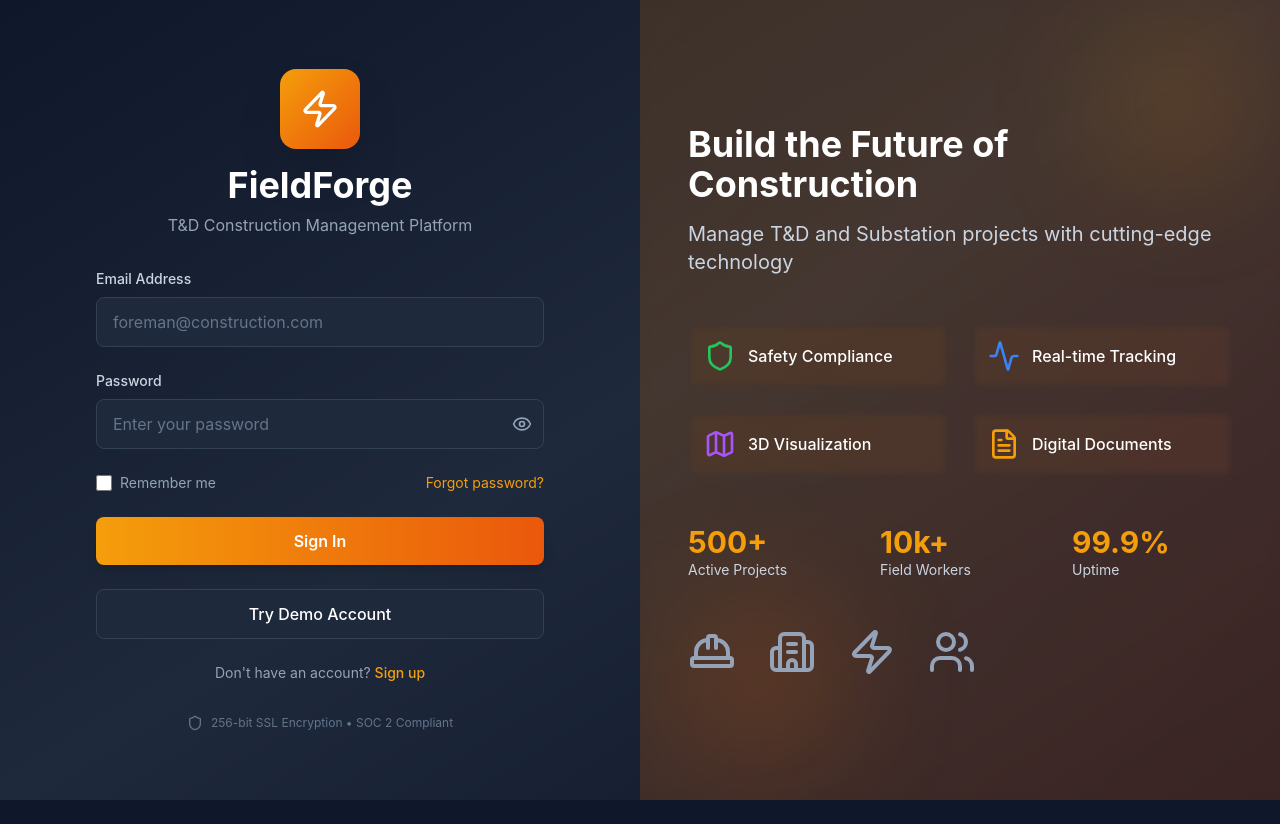
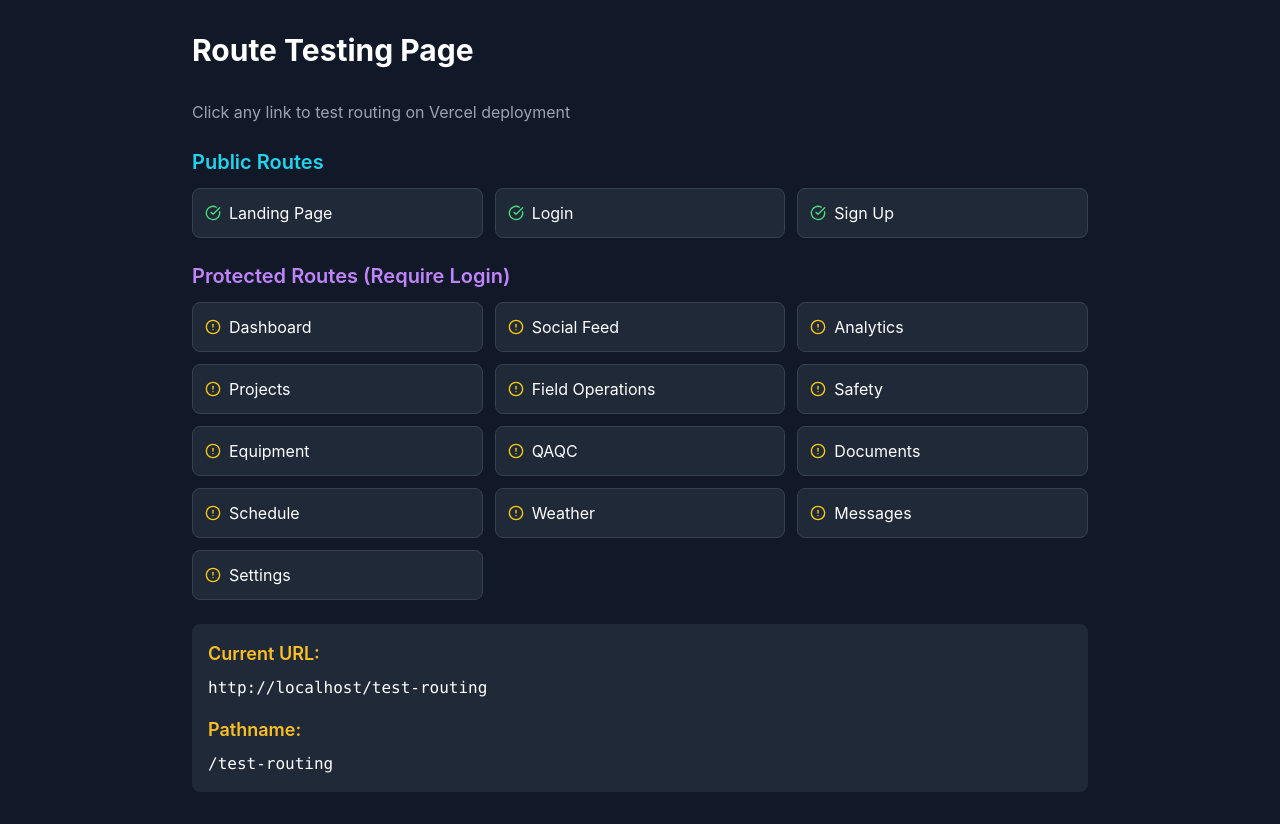
Before and after one commit to jcronkdc/fieldforge, a React (Vite) app in the folder apps/swipe-feed/: page /test-routing in a window 1280 px wide. Before the commit this address led to /login. Before the commit the page ends 800 px from the top, so only its background shows below. Built offline with nearby package versions, Linux system fonts and the light colour scheme.

Commit message:
🔧 Fix routing for Vercel deployment - Add catch-all routes, test page, and documentation

```diff
--- a/apps/swipe-feed/src/App.tsx
+++ b/apps/swipe-feed/src/App.tsx
@@ -6,6 +6,7 @@ import './styles/animations.css';
 
 // Landing Page
 import { LandingPage } from './pages/LandingPage';
+import { TestRouting } from './pages/TestRouting';
 
 // Auth Components
 import { LoginPage } from './components/auth/LoginPage';
@@ -139,6 +140,9 @@ function App() {
             session ? <Navigate to="/dashboard" replace /> : <SignUpPage />
           } />
 
+          {/* Test Route - Available to all */}
+          <Route path="/test-routing" element={<TestRouting />} />
+
           {/* Protected Routes */}
           {session ? (
             <Route element={<MainLayout session={session} />}>
@@ -200,9 +204,12 @@ function App() {
               <Route path="/settings" element={<Settings />} />
               <Route path="/settings/company" element={<CompanySettings />} />
               <Route path="/settings/profile" element={<UserProfile />} />
+
+              {/* Catch all - redirect to dashboard */}
+              <Route path="*" element={<Navigate to="/dashboard" replace />} />
             </Route>
           ) : (
-            <Route path="*" element={<Navigate to="/login" replace />} />
+            <Route path="*" element={<Navigate to="/" replace />} />
           )}
         </Routes>
 
--- /dev/null
+++ b/apps/swipe-feed/src/pages/TestRouting.tsx
@@ -0,0 +1,74 @@
+import React from 'react';
+import { Link } from 'react-router-dom';
+import { CheckCircle, AlertCircle } from 'lucide-react';
+
+export const TestRouting: React.FC = () => {
+  const routes = [
+    { path: '/', label: 'Landing Page', requiresAuth: false },
+    { path: '/login', label: 'Login', requiresAuth: false },
+    { path: '/signup', label: 'Sign Up', requiresAuth: false },
+    { path: '/dashboard', label: 'Dashboard', requiresAuth: true },
+    { path: '/feed', label: 'Social Feed', requiresAuth: true },
+    { path: '/analytics', label: 'Analytics', requiresAuth: true },
+    { path: '/projects', label: 'Projects', requiresAuth: true },
+    { path: '/field', label: 'Field Operations', requiresAuth: true },
+    { path: '/safety', label: 'Safety', requiresAuth: true },
+    { path: '/equipment', label: 'Equipment', requiresAuth: true },
+    { path: '/qaqc', label: 'QAQC', requiresAuth: true },
+    { path: '/documents', label: 'Documents', requiresAuth: true },
+    { path: '/schedule', label: 'Schedule', requiresAuth: true },
+    { path: '/weather', label: 'Weather', requiresAuth: true },
+    { path: '/messages', label: 'Messages', requiresAuth: true },
+    { path: '/settings', label: 'Settings', requiresAuth: true },
+  ];
+
+  return (
+    <div className="min-h-screen bg-gray-900 p-8">
+      <div className="max-w-4xl mx-auto">
+        <h1 className="text-3xl font-bold text-white mb-8">Route Testing Page</h1>
+        <p className="text-gray-400 mb-6">Click any link to test routing on Vercel deployment</p>
+
+        <div className="space-y-6">
+          <div>
+            <h2 className="text-xl font-semibold text-cyan-400 mb-3">Public Routes</h2>
+            <div className="grid grid-cols-2 md:grid-cols-3 gap-3">
+              {routes.filter(r => !r.requiresAuth).map(route => (
+                <Link
+                  key={route.path}
+                  to={route.path}
+                  className="bg-gray-800 hover:bg-gray-700 border border-gray-700 hover:border-cyan-500 rounded-lg p-3 transition-all flex items-center space-x-2"
+                >
+                  <CheckCircle className="w-4 h-4 text-green-400" />
+                  <span className="text-white">{route.label}</span>
+                </Link>
+              ))}
+            </div>
+          </div>
+
+          <div>
+            <h2 className="text-xl font-semibold text-purple-400 mb-3">Protected Routes (Require Login)</h2>
+            <div className="grid grid-cols-2 md:grid-cols-3 gap-3">
+              {routes.filter(r => r.requiresAuth).map(route => (
+                <Link
+                  key={route.path}
+                  to={route.path}
+                  className="bg-gray-800 hover:bg-gray-700 border border-gray-700 hover:border-purple-500 rounded-lg p-3 transition-all flex items-center space-x-2"
+                >
+                  <AlertCircle className="w-4 h-4 text-yellow-400" />
+                  <span className="text-white">{route.label}</span>
+                </Link>
+              ))}
+            </div>
+          </div>
+
+          <div className="mt-8 p-4 bg-gray-800 rounded-lg">
+            <h3 className="text-lg font-semibold text-amber-400 mb-2">Current URL:</h3>
+            <p className="text-white font-mono">{window.location.href}</p>
+            <h3 className="text-lg font-semibold text-amber-400 mt-4 mb-2">Pathname:</h3>
+            <p className="text-white font-mono">{window.location.pathname}</p>
+          </div>
+        </div>
+      </div>
+    </div>
+  );
+};
```
Also changed, not shown: 2 other files (tests, documents, lock files or other folders).
